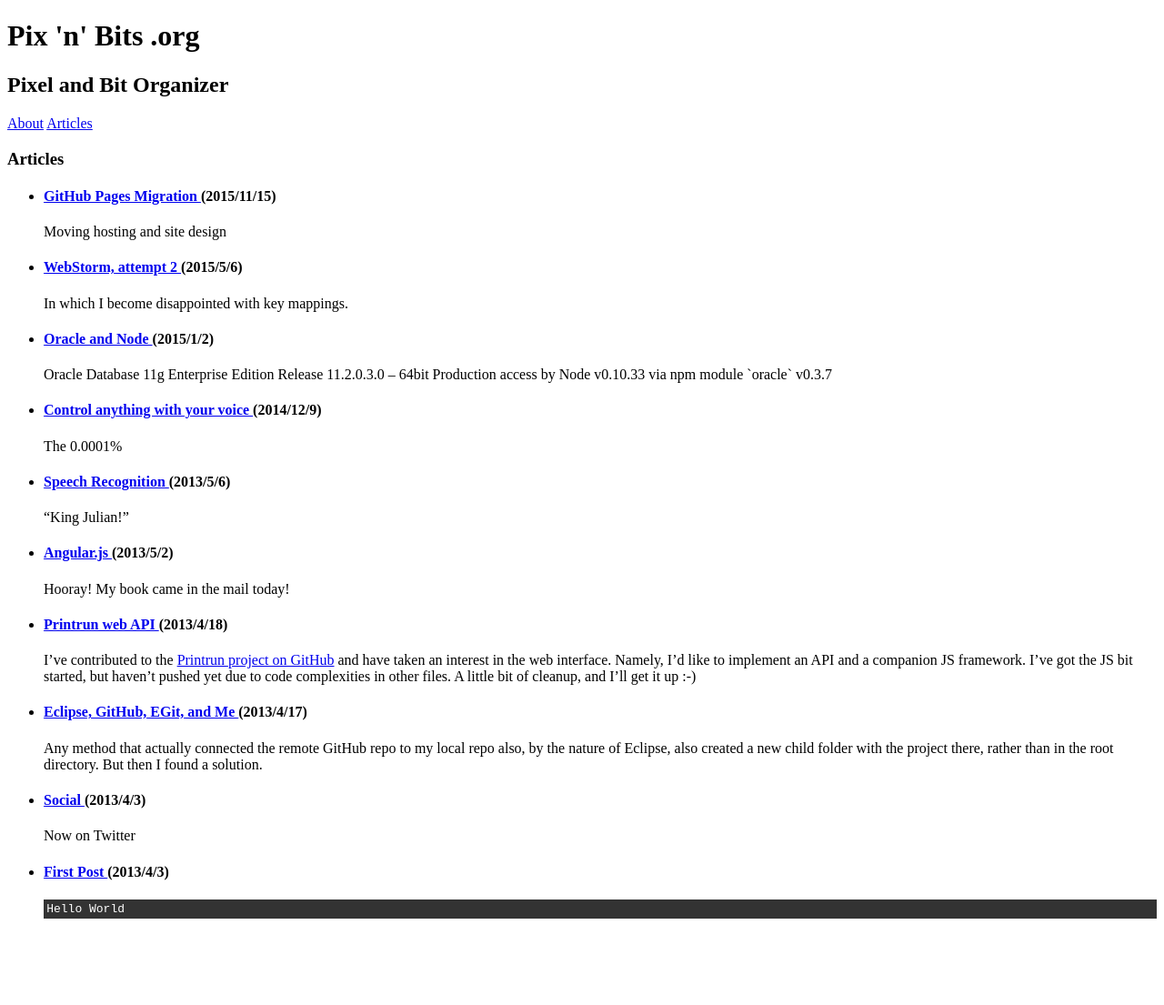
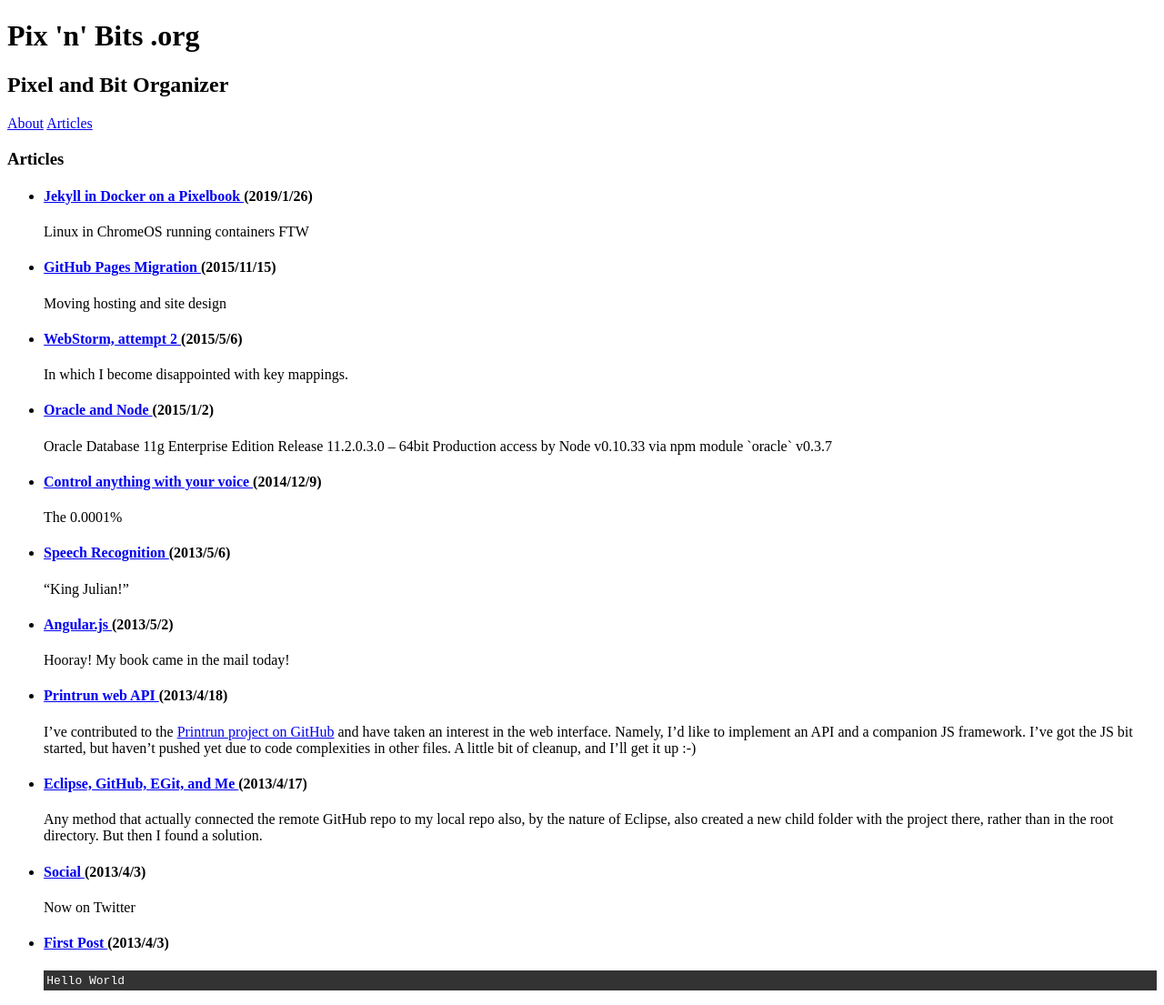
Before and after one commit to PixnBits/.org, a Jekyll site: the page built from articles/index.md, in a window 1280 px wide. Shown: the whole page at 91% size. Built offline with Jekyll 4.4.1, drawn with Linux system fonts in a browser that asks for light colours; before the commit the page ends 1026 px from its top, so only the background shows below that; part of the change alters nothing that is shown.

Commit message:
feat(posts): jekyll in docker on a pixelbook add script for running jekyll in docker fixed the index header parsing

````diff
--- /dev/null
+++ b/_posts/2019-01-26-jekyll-in-docker-on-a-pixelbook.md
@@ -0,0 +1,22 @@
+---
+title: Jekyll in Docker on a Pixelbook
+date: 2019-01-26 08:05:00 -0700
+summary: Linux in ChromeOS running containers FTW
+---
+
+I've switched out the platter HDD for a solid state on my laptop and replaced Windows with Ubuntu, but there's only so much physical customization you can do with laptops. While it still runs decently five years in, it is pretty thick which limits portability. At React Rally 2018 someone showed my their Chromebook and how the OS is adding experimental Linux machine support. That was exciting because macOS, while still closer to \*nix than Windows, has some odd behaviors like case-insensitive filesystem paths. Ubuntu is great, but as I haven't invested the time into writing drivers myself I have to hope someone else has done so for my specific machine. My trackpad is really frustrating, even after tuning.
+
+A few months ago there was a sale on Pixelbooks. Perfect time to try out a Chromebook. _Sooo_ portable; no comparison, even to MacBook Pros.
+
+At the time I had to switch to the development channel to run Linux. There are some oddities with that, but nothing _too_ bad. Atom installed easily, exciting! Then for docker...and no dice. The dev channel has weekly updates, but every time I tried to run busybox there was some issue.
+
+Until this week. Docker now runs!!
+
+I switched this site to Jekyll a while ago only because that's how GitHub pages work, but having missed the height of the Ruby era it's always been hard to get working correctly locally (at least, without breaking something else). I've been looking forward to running a docker container to develop this site for a while. I've added a `serve.sh` that I can run:
+```
+#!/bin/bash
+JEKYLL_VERSION=stable
+docker run --rm --volume="$PWD:/srv/jekyll" -p 3000:4000 -it jekyll/jekyll:$JEKYLL_VERSION jekyll serve --watch --drafts
+```
+
+Now maybe I can document various findings a bit better (low bar) and figure out if Jekyll can run node tools for building sites 🤞.
````
Also changed, not shown: index.md (+1 -1 lines), 1 other file.
